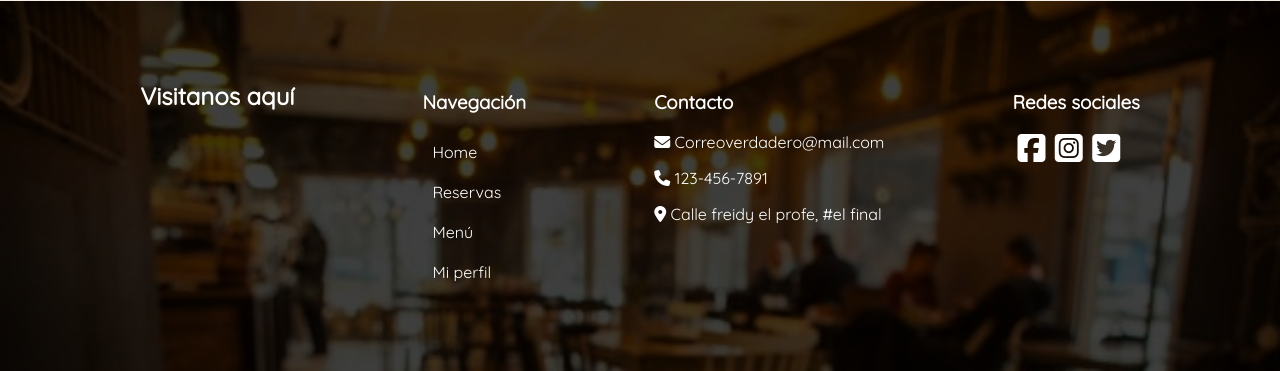
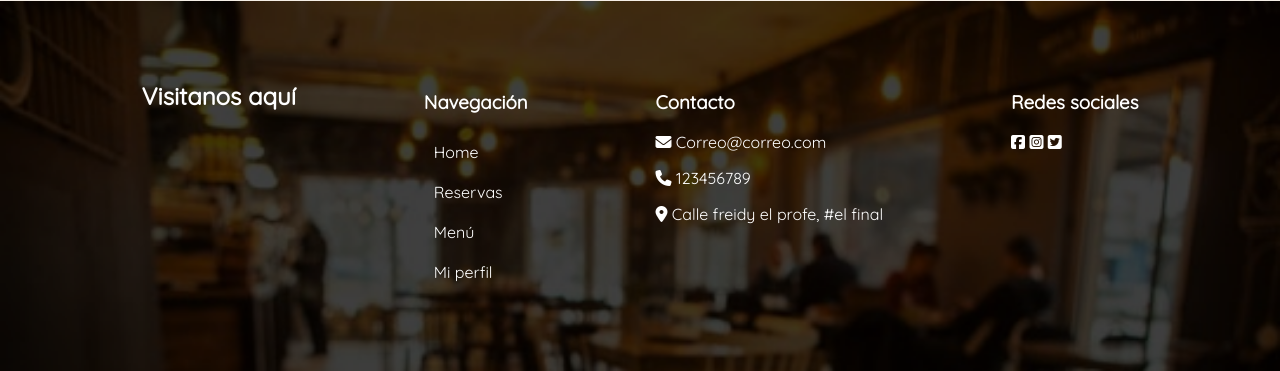
Before and after one commit to yeuryf007/Web-Cafeteria, a PHP site: page /index.php in a window 1280 px wide. Shown: the part 1399-1770 px from the top of the page. Run offline with PHP 8.4, Linux system fonts and the light colour scheme; some libraries are stand-ins or nearby versions; some web fonts are replaced.

Commit message:
Ahora si footer en php arreglado

```diff
--- a/footer.php
+++ b/footer.php
@@ -9,17 +9,17 @@
             <a href="reservas.php">Reservas</a>
             <a href="menu.php">Menú</a>
             <a href="miperfil.php">Mi perfil</a>
-        </div>
+</div>
         <div>
             <h3>Contacto</h3>
-            <a href=""><i class="fa-solid fa-envelope" style="color: #ffffff;"></i> Correoverdadero@mail.com</a>
-            <p><i class="fa-solid fa-phone" style="color: #ffffff;"></i> 123-456-7891</p>
+            <a href=""><i class="fa-solid fa-envelope" style="color: #ffffff;"></i> Correo@correo.com</a>
+            <p><i class="fa-solid fa-phone" style="color: #ffffff;"></i> 123456789</p>
             <p><i class="fa-solid fa-location-dot" style="color: #ffffff;"></i> Calle freidy el profe, #el final</p>
         </div>
         <div>
             <h3>Redes sociales</h3>
-            <a href=""><i class="redes fa-brands fa-square-facebook" style="color: #ffffff;"></i></a>
-            <a href=""><i class="redes fa-brands fa-square-instagram" style="color: #ffffff;"></i></a>
-            <a href=""><i class="redes fa-brands fa-square-twitter" style="color: #ffffff;"></i></a>
+            <a href=""><i class="fa-brands fa-square-facebook" style="color: #ffffff;"></i></a>
+            <a href=""><i class="fa-brands fa-square-instagram" style="color: #ffffff;"></i></a>
+            <a href=""><i class="fa-brands fa-square-twitter" style="color: #ffffff;"></i></a>
         </div>
     </footer>
```
